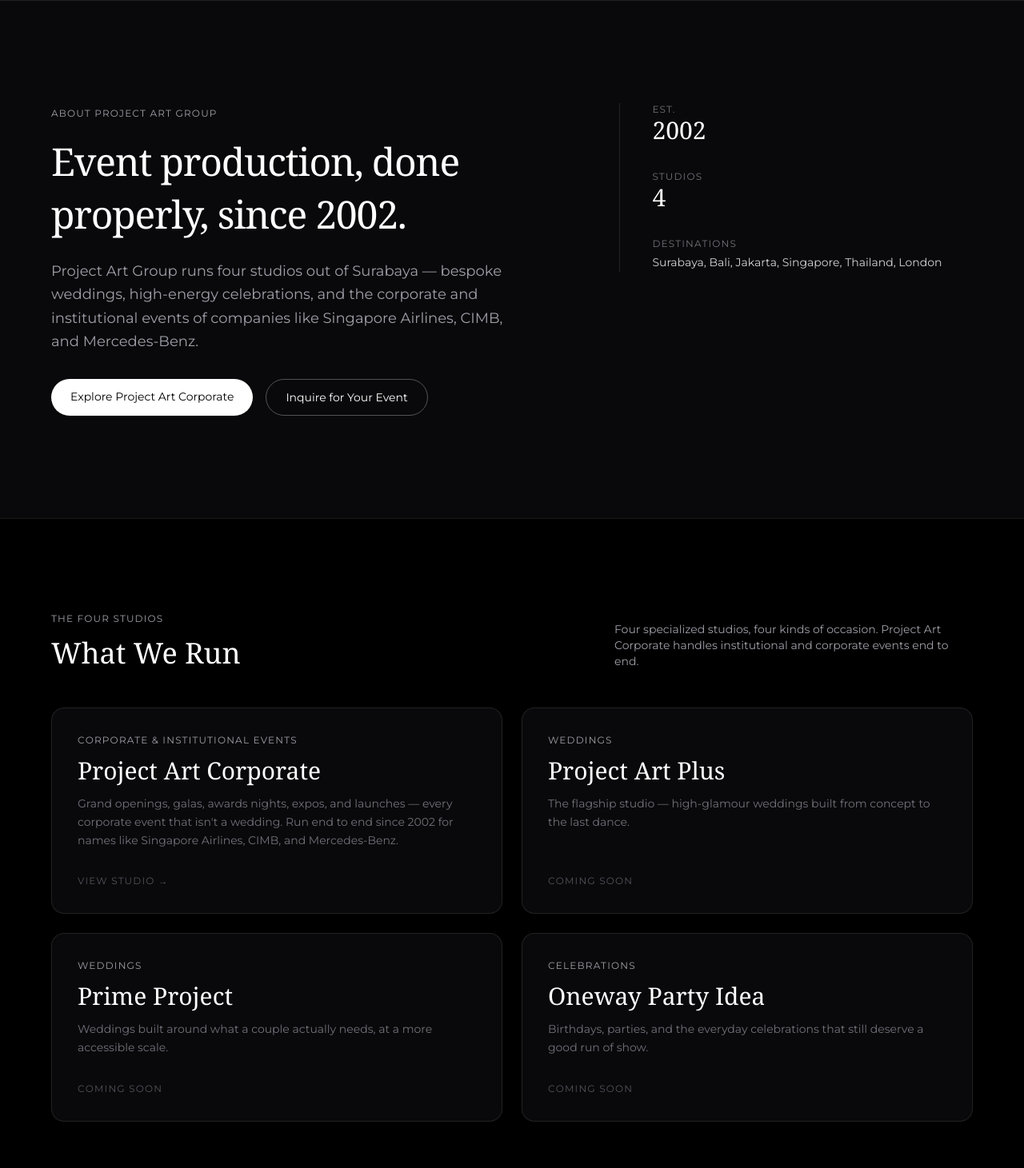
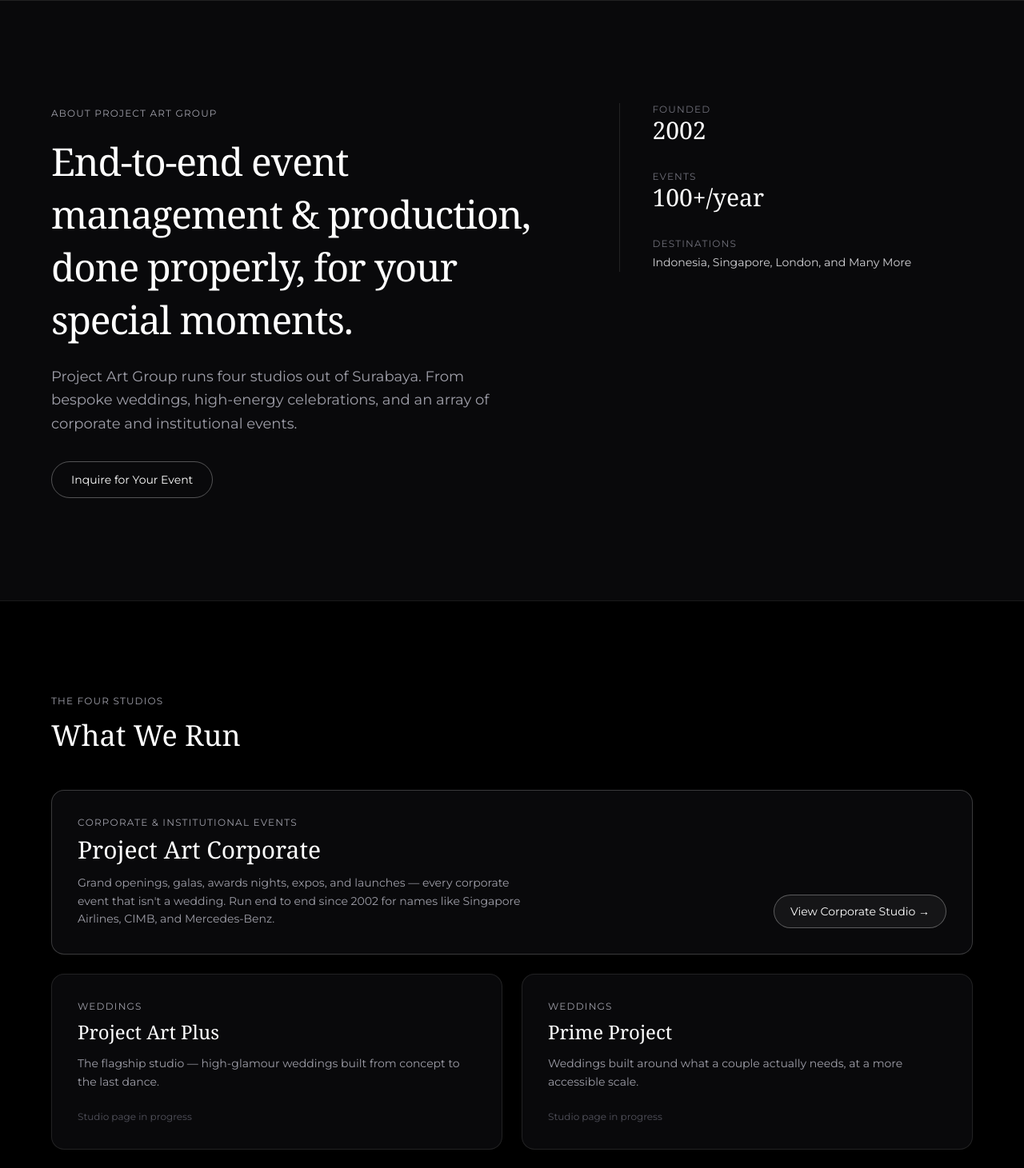
Before and after one commit to WilliamKesuma/PAG-Website, a Next.js app: page / in a window 1280 px wide. Shown: the part 800-2261 px from the top of the page at 80% size. Built offline with nearby package versions, Linux system fonts and the light colour scheme; a web font is replaced by a local one.

Commit message:
Feat: Removed Explore Page Button

```diff
--- a/src/app/page.tsx
+++ b/src/app/page.tsx
@@ -73,7 +73,7 @@
 
   // ── Menu center-expand state ─────────────────────────────────
   // phase: "idle" | "opening" | "open" | "closing"
-  const [menuPhase, setMenuPhase] = useState<"idle"|"opening"|"open"|"closing">("idle");
+  const [menuPhase, setMenuPhase] = useState<"idle" | "opening" | "open" | "closing">("idle");
   const closeTimerRef = useRef<ReturnType<typeof setTimeout> | null>(null);
 
   function openMenu() {
@@ -98,11 +98,10 @@
 
       {/* ── FIXED STICKY HEADER ── */}
       <header
-        className={`fixed inset-x-0 top-0 z-40 flex items-center justify-between px-6 py-5 sm:px-12 transition-all duration-500 ${
-          scrolled
-            ? "bg-black/60 backdrop-blur-md border-b border-white/8"
-            : "bg-transparent border-b border-transparent"
-        }`}
+        className={`fixed inset-x-0 top-0 z-40 flex items-center justify-between px-6 py-5 sm:px-12 transition-all duration-500 ${scrolled
+          ? "bg-black/60 backdrop-blur-md border-b border-white/8"
+          : "bg-transparent border-b border-transparent"
+          }`}
       >
         {/* Left: Logo → home */}
         <Link href="/" aria-label="Project Art Group home">
@@ -299,10 +298,10 @@
               </p>
 
               {[
-                { href: "/corporate",   label: "Project Art Corporate",    dim: false },
-                { href: "#businesses",  label: "Project Art Plus",          dim: true },
-                { href: "#businesses",  label: "Prime Project",             dim: true },
-                { href: "#businesses",  label: "Oneway Party Idea",         dim: true },
+                { href: "/corporate", label: "Project Art Corporate", dim: false },
+                { href: "#businesses", label: "Project Art Plus", dim: true },
+                { href: "#businesses", label: "Prime Project", dim: true },
+                { href: "#businesses", label: "Oneway Party Idea", dim: true },
               ].map(({ href, label, dim }, i) => (
                 <Link
                   key={label}
@@ -315,9 +314,8 @@
                       ? `opacity 0.5s ${0.32 + i * 0.07}s ease, transform 0.5s ${0.32 + i * 0.07}s ease`
                       : "opacity 0.1s ease, transform 0.1s ease",
                   }}
-                  className={`font-display block py-3 text-3xl tracking-tight transition-colors hover:text-white sm:text-5xl ${
-                    dim ? "text-zinc-500" : "text-white"
-                  }`}
+                  className={`font-display block py-3 text-3xl tracking-tight transition-colors hover:text-white sm:text-5xl ${dim ? "text-zinc-500" : "text-white"
+                    }`}
                 >
                   {label}
                 </Link>
@@ -379,51 +377,37 @@
               About Project Art Group
             </span>
             <h2 className="mt-4 font-display text-3xl leading-snug tracking-tight text-white sm:text-5xl">
-              Event production, done properly, since 2002.
+              End-to-end event management & production, done properly, for your special moments.
             </h2>
             <p className="mt-6 max-w-xl text-base leading-relaxed text-zinc-400 sm:text-lg">
-              Project Art Group runs four studios out of Surabaya — bespoke weddings,
-              high-energy celebrations, and the corporate and institutional events of
-              companies like Singapore Airlines, CIMB, and Mercedes-Benz.
+              Project Art Group runs four studios out of Surabaya.
+              From bespoke weddings, high-energy celebrations, and an array of corporate and institutional events.
             </p>
             <div className="mt-8 flex flex-wrap gap-4">
               <Link
-                href="/corporate"
-                className="rounded-full bg-white px-6 py-3 text-sm text-black transition-colors hover:bg-zinc-200"
+                href="/corporate#contact"
+                className="rounded-full border border-white/30 px-6 py-3 text-sm text-white transition-colors hover:border-white hover:bg-white/10"
               >
-                Explore Project Art Corporate
-              </Link>
-              <Link
-                href="/corporate#contact"
-                className="group relative overflow-hidden rounded-full border border-white/30 px-6 py-3 text-sm text-white transition-colors duration-300 hover:border-white"
-              >
-                {/* Wipe fill: grows from left on hover */}
-                <span
-                  aria-hidden
-                  className="pointer-events-none absolute inset-0 origin-left scale-x-0 bg-white transition-transform duration-500 ease-out group-hover:scale-x-100"
-                />
-                <span className="relative z-10 transition-colors duration-300 group-hover:text-black">
-                  Inquire for Your Event
-                </span>
+                Inquire for Your Event
               </Link>
             </div>
           </div>
 
           <dl className="grid grid-cols-2 gap-8 self-start border-t border-white/10 pt-8 sm:grid-cols-1 sm:border-t-0 sm:border-l sm:border-white/10 sm:pl-10 sm:pt-0">
             <div>
-              <dt className="text-xs tracking-widest text-zinc-500 uppercase">Est.</dt>
+              <dt className="text-xs tracking-widest text-zinc-500 uppercase">Founded</dt>
               <dd className="font-display text-3xl text-white">2002</dd>
             </div>
             <div>
-              <dt className="text-xs tracking-widest text-zinc-500 uppercase">Studios</dt>
-              <dd className="font-display text-3xl text-white">4</dd>
+              <dt className="text-xs tracking-widest text-zinc-500 uppercase">Events</dt>
+              <dd className="font-display text-3xl text-white">100+/year</dd>
             </div>
             <div>
               <dt className="text-xs tracking-widest text-zinc-500 uppercase">
                 Destinations
               </dt>
               <dd className="mt-1 text-sm leading-relaxed text-zinc-300">
-                Surabaya, Bali, Jakarta, Singapore, Thailand, London
+                Indonesia, Singapore, London, and Many More
               </dd>
             </div>
           </dl>
@@ -445,49 +429,49 @@
                 What We Run
               </h2>
             </div>
-            <p className="mt-3 max-w-md text-sm text-zinc-400 sm:mt-0">
-              Four specialized studios, four kinds of occasion. Project Art Corporate
-              handles institutional and corporate events end to end.
-            </p>
           </div>
 
           <div className="mt-12 grid gap-6 sm:grid-cols-2">
-            {businesses.map((b) => {
-              const isLinked = !!b.href;
-              const cardClass =
-                "group relative flex flex-col justify-between rounded-2xl border border-white/10 bg-zinc-950 p-8 text-white transition-all duration-300 hover:border-white/40 hover:bg-zinc-900";
-              const inner = (
-                <>
+            {businesses.map((b) =>
+              b.featured ? (
+                <Link
+                  key={b.name}
+                  href={b.href!}
+                  className="group flex flex-col justify-between rounded-2xl border border-white/20 bg-zinc-950 p-8 text-white transition-all hover:border-white hover:bg-zinc-900 sm:col-span-2 sm:flex-row sm:items-end"
+                >
+                  <div className="max-w-xl">
+                    <p className="text-xs tracking-widest text-zinc-400 uppercase">
+                      {b.tag}
+                    </p>
+                    <h3 className="mt-2 font-display text-2xl text-white group-hover:text-zinc-200 sm:text-3xl">
+                      {b.name}
+                    </h3>
+                    <p className="mt-3 text-sm leading-relaxed text-zinc-400">
+                      {b.description}
+                    </p>
+                  </div>
+                  <span className="mt-6 inline-flex shrink-0 items-center gap-2 rounded-full border border-white/30 bg-white/5 px-5 py-2.5 text-sm text-white transition-colors group-hover:bg-white group-hover:text-black sm:mt-0">
+                    View Corporate Studio →
+                  </span>
+                </Link>
+              ) : (
+                <div
+                  key={b.name}
+                  className="flex flex-col justify-between rounded-2xl border border-white/10 bg-zinc-950 p-8 text-white"
+                >
                   <div>
                     <p className="text-xs tracking-widest text-zinc-400 uppercase">
                       {b.tag}
                     </p>
-                    <h3 className="mt-3 font-display text-2xl text-white sm:text-3xl">
-                      {b.name}
-                    </h3>
-                    <p className="mt-3 text-sm leading-relaxed text-zinc-500">
+                    <h3 className="mt-2 font-display text-2xl text-white">{b.name}</h3>
+                    <p className="mt-3 text-sm leading-relaxed text-zinc-400">
                       {b.description}
                     </p>
                   </div>
-                  <span className="mt-8 inline-flex items-center gap-2 text-xs tracking-widest text-zinc-600 uppercase transition-colors duration-300 group-hover:text-white">
-                    {isLinked ? "View Studio →" : "Coming soon"}
-                  </span>
-                </>
-              );
-              return isLinked ? (
-                <Link
-                  key={b.name}
-                  href={b.href!}
-                  className={cardClass}
-                >
-                  {inner}
-                </Link>
-              ) : (
-                <div key={b.name} className={cardClass}>
-                  {inner}
+                  <p className="mt-6 text-xs text-zinc-600">Studio page in progress</p>
                 </div>
-              );
-            })}
+              )
+            )}
           </div>
         </div>
       </section>
```
